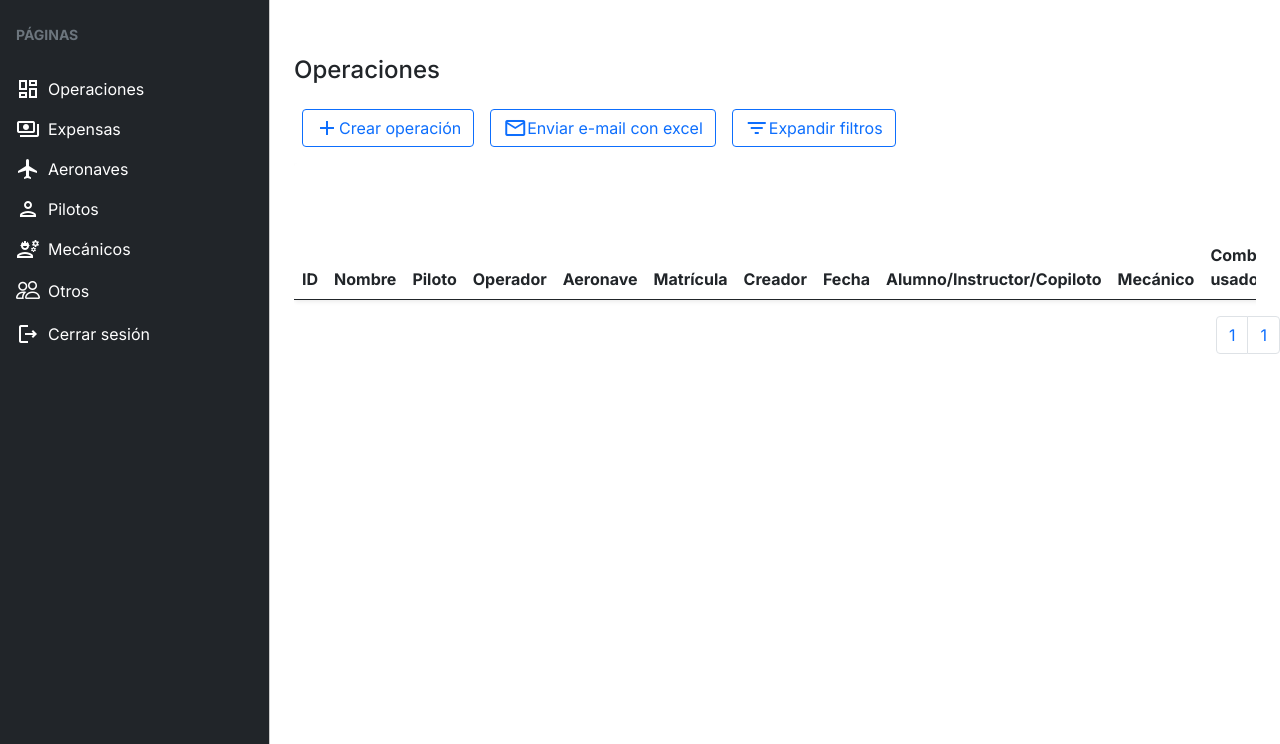
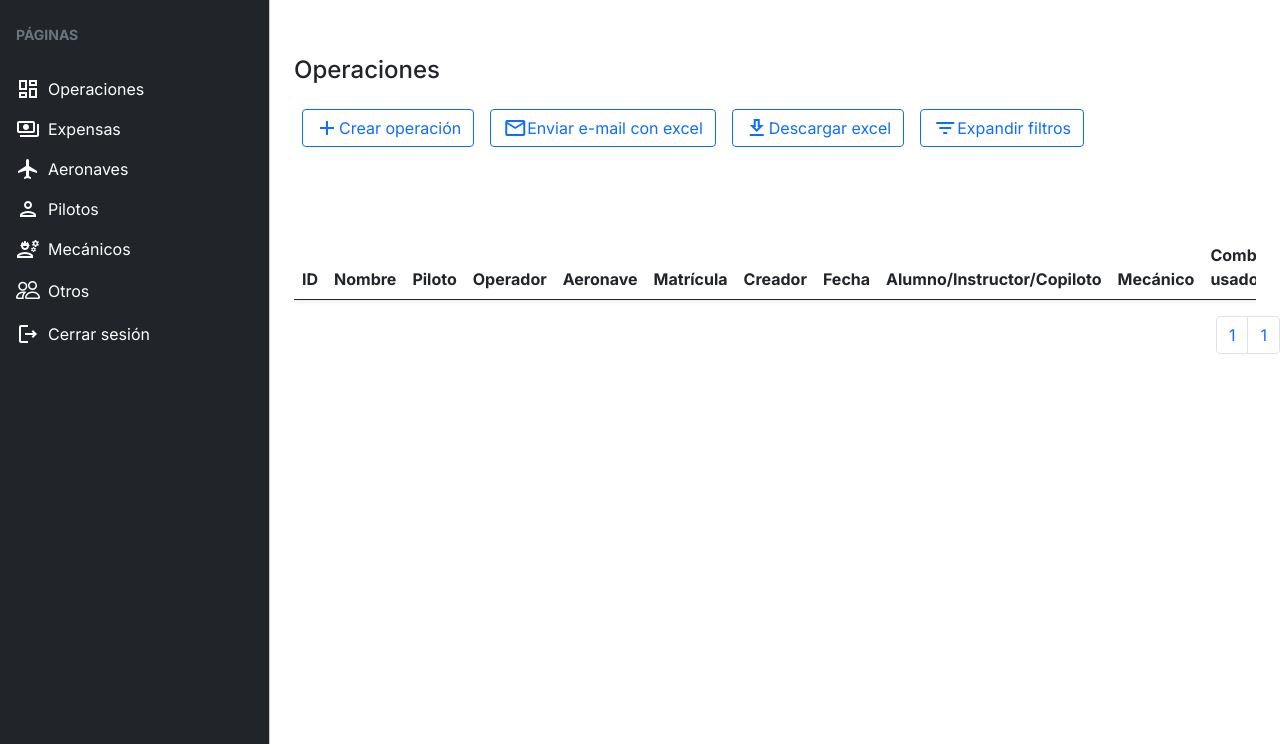
Before and after one commit to Augustorresfx/gastos-django, a Django app: page /vuelos/ in a window 1280 px wide. Shown: the part 56-800 px from the top of the page. Run offline with Django 4.2, Linux system fonts and the light colour scheme; the visitor is signed in with stand-in values (Sample User, id 1); data that the repository does not hold is empty; some libraries are stand-ins or nearby versions.

Commit message:
added-download_excel_button

```diff
--- a/clients/templates/vuelos/vuelos.html
+++ b/clients/templates/vuelos/vuelos.html
@@ -32,6 +32,13 @@
             mail
             </span>
             <span>Enviar e-mail con excel</span>
+        </a>
+
+        <a href="{% url 'export_excel' %}" class="btn btn-outline-primary my-2 d-flex justify-content-center align-items-center mx-2">
+          <span class="material-icons-outlined ">
+            download
+            </span>
+            <span>Descargar excel</span>
         </a>
 
         <a href="#layouts" data-bs-toggle="collapse" class="btn btn-outline-primary my-2 d-flex justify-content-center align-items-center mx-2">
--- a/clients/views.py
+++ b/clients/views.py
@@ -340,15 +340,30 @@ def export_excel(request):
     objetos_hoy = Operacion.objects.filter(created__date=hoy)
 
     objetos_todos = Operacion.objects.all()
-
-    row = 9  # empezar a agregar en la fila 6
+    copilotos = Otro.objects.filter(rol__title='copiloto')
+    row = 8  # empezar a agregar en la fila 8
     col = 1  # agregar en la primera columna
     for product in objetos_todos:
         timeformat = "%H:%M:%S"
+        alumnos = Operacion.objects.filter(Q(alumn__rol__title='alumno'))
+
+        instructores = Operacion.objects.filter(Q(alumn__rol__title='instructor'))
         delta = datetime.strptime(str(product.landing_time), timeformat) - datetime.strptime(str(product.takeoff_time), timeformat)
+        combustible_usado = product.fuel - product.fuel_on_landing
+        data = []
+        if product.alumn == None:
+            data = [product.created.strftime("%Y"), product.created.strftime("%m"), product.created.strftime("%d"), product.takeoff_time, product.takeoff_place, product.landing_place, product.landing_time, product.reason_of_flight.title, product.aeronave.title, product.aeronave.matricula, product.pilot.name + ': ' + str(product.pilot.horas_voladas), '', product.number_of_landings, product.number_of_splashdowns, '', timedelta(seconds=delta.seconds), product.reason_of_flight.title, '', '', product.aeronave.horas_voladas, product.aeronave.ciclos_motor, product.aeronave.horas_disponibles, '', product.fuel, product.fuel_on_landing, product.used_fuel, product.engine_ignition_1, product.engine_cut_1, product.total_encendido_1, product.engine_ignition_2, product.engine_cut_2, product.total_encendido_2, product.operation_note, product.maintenance_note, product.client.name, product.cycles_with_external_load, product.weight_with_external_load, product.water_release_cycles, product.water_release_amount ]
+        else:
+            if product.alumn.rol.title == 'Copiloto':
 
-        data = [product.takeoff_place, product.created.strftime("%y %m %d"), '', product.pilot.name, product.mechanic.name, product.operator.name, product.aeronave.title, timedelta(seconds=delta.seconds), '', product.reason_of_flight.title, '', '', '', product.start_up_cycles, '', '', '', product.fuel, product.fuel_on_landing, product.used_fuel, product.engine_ignition_1, product.engine_cut_1, product.engine_ignition_2, product.engine_cut_2, product.operation_note, product.maintenance_note, product.client.name, product.cycles_with_external_load, product.weight_with_external_load, product.number_of_landings, product.number_of_splashdowns, product.water_release_cycles, product.water_release_amount]
+            #data = [product.title.title, product.takeoff_place, product.landing_place, product.created.strftime("%y %m %d"), product.pilot.name, product.mechanic.name, product.operator.name, product.aeronave.matricula, timedelta(seconds=delta.seconds), product.reason_of_flight.title, '', '', product.aeronave.horas_voladas, product.start_up_cycles, product.aeronave.horas_disponibles, '', product.fuel, product.fuel_on_landing, product.used_fuel, product.engine_ignition_1, product.engine_cut_1, product.total_encendido_1, product.engine_ignition_2, product.engine_cut_2, product.total_encendido_2, product.operation_note, product.maintenance_note, product.client.name, product.cycles_with_external_load, product.weight_with_external_load, product.number_of_landings, product.number_of_splashdowns, product.water_release_cycles, product.water_release_amount]
+                data = [product.created.strftime("%Y"), product.created.strftime("%m"), product.created.strftime("%d"), product.takeoff_time, product.takeoff_place, product.landing_place, product.landing_time, product.reason_of_flight.title, product.aeronave.title, product.aeronave.matricula, product.pilot.name + ': ' + str(product.pilot.horas_voladas), product.alumn.name + ": " + str(product.alumn.horas_voladas), product.number_of_landings, product.number_of_splashdowns, '', timedelta(seconds=delta.seconds), product.reason_of_flight.title, '', '', product.aeronave.horas_voladas, product.aeronave.ciclos_motor, product.aeronave.horas_disponibles, '', product.fuel, product.fuel_on_landing, product.used_fuel, product.engine_ignition_1, product.engine_cut_1, product.total_encendido_1, product.engine_ignition_2, product.engine_cut_2, product.total_encendido_2, product.operation_note, product.maintenance_note, product.client.name, product.cycles_with_external_load, product.weight_with_external_load, product.water_release_cycles, product.water_release_amount ]
 
+            elif product.alumn.rol.title == 'Instructor':
+                data = [product.created.strftime("%Y"), product.created.strftime("%m"), product.created.strftime("%d"), product.takeoff_time, product.takeoff_place, product.landing_place, product.landing_time, product.reason_of_flight.title, product.aeronave.title, product.aeronave.matricula, product.pilot.name + ': ' + str(product.pilot.horas_voladas), '', product.number_of_landings, product.number_of_splashdowns, product.alumn.name + ": " + str(product.alumn.horas_voladas), timedelta(seconds=delta.seconds), product.reason_of_flight.title, '', '', product.aeronave.horas_voladas, product.aeronave.ciclos_motor, product.aeronave.horas_disponibles, '', product.fuel, product.fuel_on_landing, product.used_fuel, product.engine_ignition_1, product.engine_cut_1, product.total_encendido_1, product.engine_ignition_2, product.engine_cut_2, product.total_encendido_2, product.operation_note, product.maintenance_note, product.client.name, product.cycles_with_external_load, product.weight_with_external_load, product.water_release_cycles, product.water_release_amount ]
+
+            else:
+                data = [product.created.strftime("%Y"), product.created.strftime("%m"), product.created.strftime("%d"), product.takeoff_time, product.takeoff_place, product.landing_place, product.landing_time, product.reason_of_flight.title, product.aeronave.title, product.aeronave.matricula, product.pilot.name + ': ' + str(product.pilot.horas_voladas), '', product.number_of_landings, product.number_of_splashdowns, '', timedelta(seconds=delta.seconds), product.reason_of_flight.title, '', '', product.aeronave.horas_voladas, product.aeronave.ciclos_motor, product.aeronave.horas_disponibles, '', product.fuel, product.fuel_on_landing, product.used_fuel, product.engine_ignition_1, product.engine_cut_1, product.total_encendido_1, product.engine_ignition_2, product.engine_cut_2, product.total_encendido_2, product.operation_note, product.maintenance_note, product.client.name, product.cycles_with_external_load, product.weight_with_external_load, product.water_release_cycles, product.water_release_amount ]
         for i, val in enumerate(data):
             sheet.cell(row=row, column=col+i, value=val)
         row+=1
```
